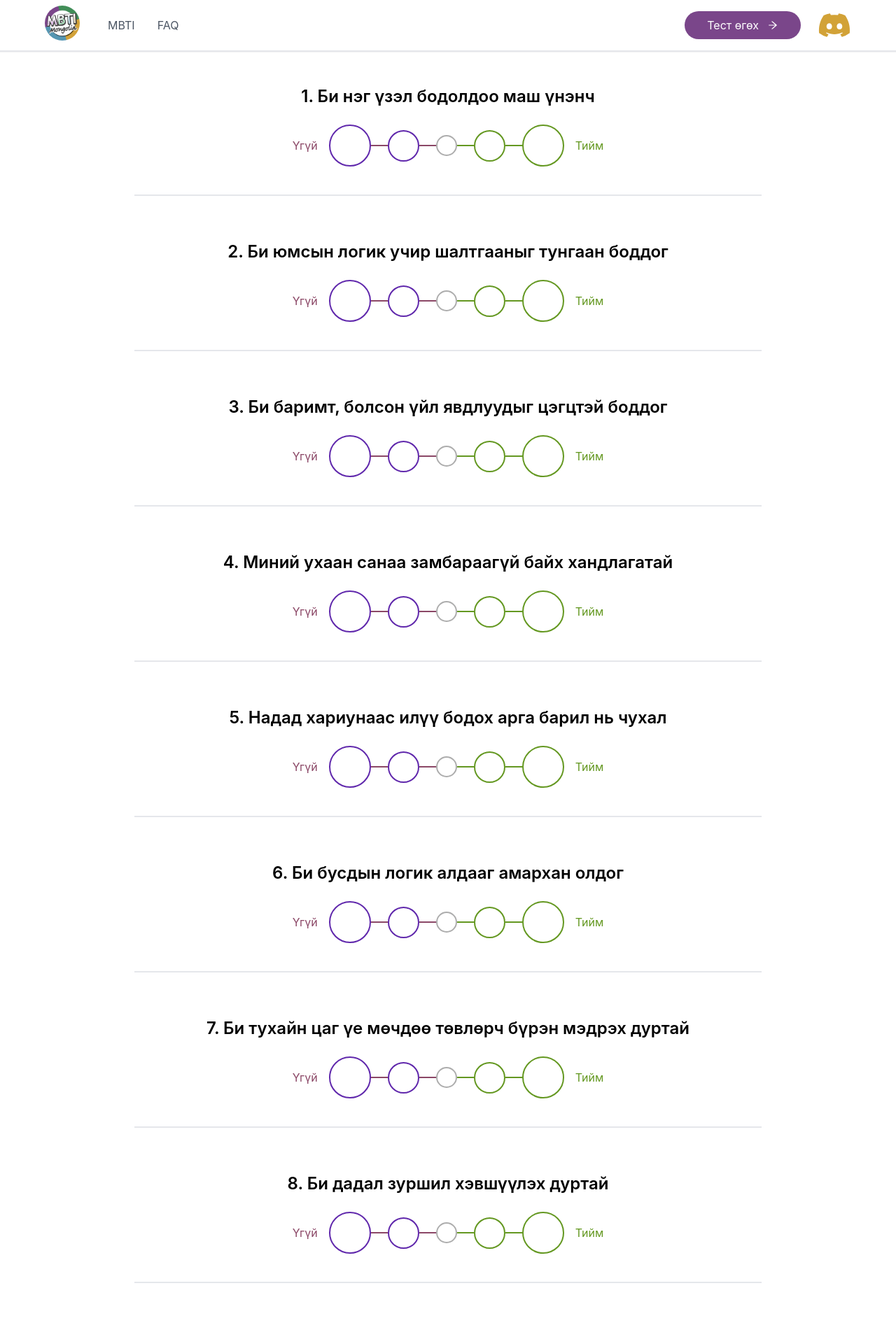
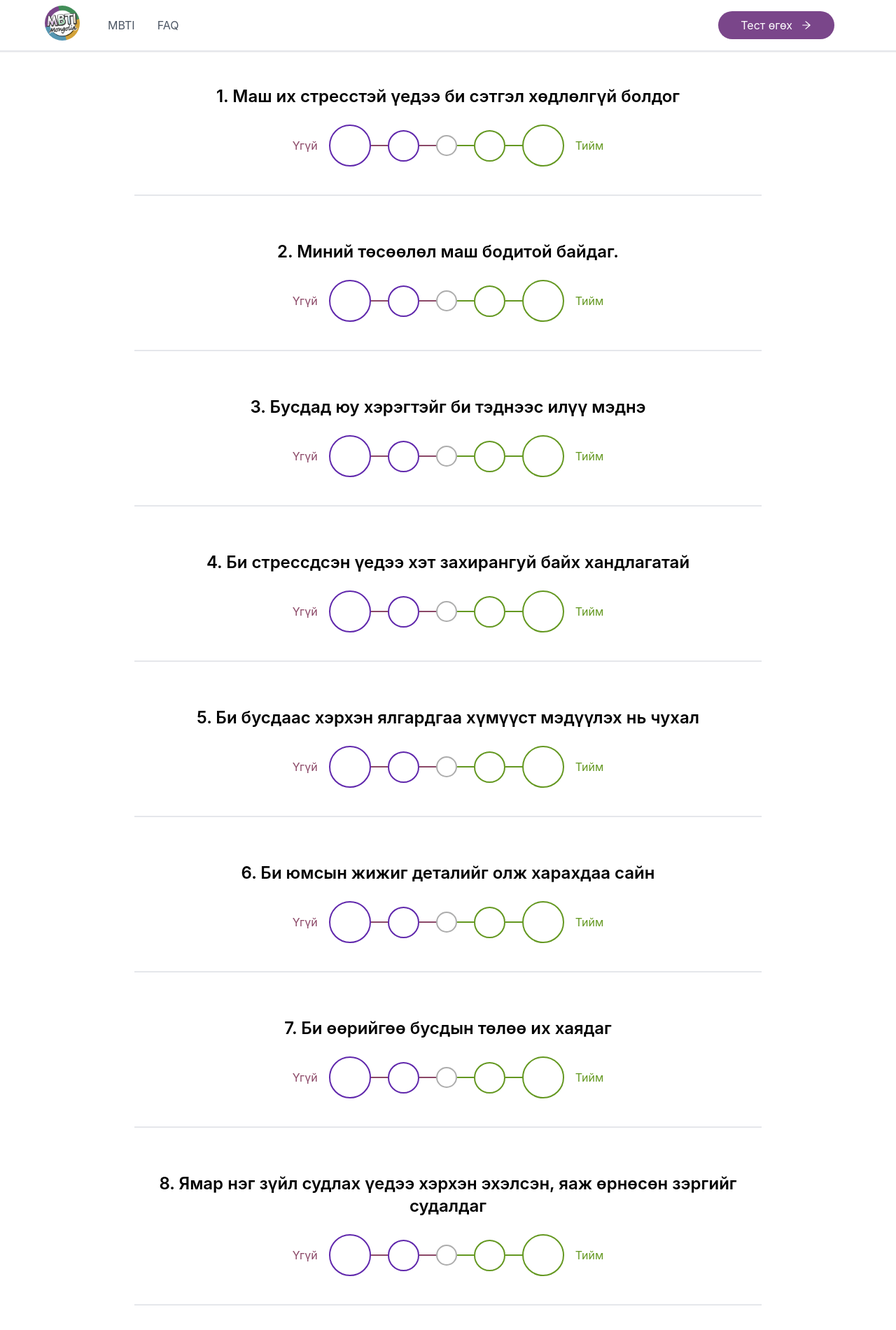
Before and after one commit to bilguudeiblgd/mbti_test, a Next.js app: page /test in a window 1280 px wide. Shown: the top 1901 px of the page at 70% size. Built offline with nearby package versions, Linux system fonts and the light colour scheme.

Commit message:
calculation button fixed, test data fixed

```diff
--- a/components/PopModal/CyberioPopModal.js
+++ b/components/PopModal/CyberioPopModal.js
@@ -21,9 +21,9 @@ export default function CyberioPopModal() {
         <div>
             <div className={"flex py-2 justify-center"}>
                 <div className={" absolute bottom-4"}>
-                    <Button variant="outlined" className={"text-[rgb(255,217,61)] text-xs rounded-full border-[rgb(255,217,61)]"} onClick={handleClickOpen}>
+                    <a className={"text-[rgb(255,217,61)] cursor-pointer border-2 px-2 py-1 font-medium text-xs rounded-full border-[rgb(255,217,61)]"} onClick={handleClickOpen}>
                         Тооцооллох арга
-                    </Button>
+                    </a>
                 </div>
             </div>
 
--- a/components/PopModal/PopModal.js
+++ b/components/PopModal/PopModal.js
@@ -21,9 +21,9 @@ export default function PopModal({ title, text }) {
         <div>
             <div className={"flex py-2 justify-center"}>
                 <div className={" absolute bottom-4"}>
-                    <Button variant="outlined" className={"text-[rgb(255,217,61)] text-xs rounded-full border-[rgb(255,217,61)]"} onClick={handleClickOpen}>
+                    <a className={"text-[rgb(255,217,61)] cursor-pointer border-2 px-2 py-1 font-medium text-xs rounded-full border-[rgb(255,217,61)]"} onClick={handleClickOpen}>
                         Тооцооллох арга
-                    </Button>
+                    </a>
                 </div>
             </div>
 
--- a/components/common/Navbar.js
+++ b/components/common/Navbar.js
@@ -59,11 +59,11 @@ export default function Navbar() {
                 href="https://discord.gg/a3tUXncYBG"
                 className={"cursor-pointer "}
               >
-                <FaDiscord
+                {/* <FaDiscord
                   className={""}
                   style={{ color: "rgb(210,162,55)" }}
                   size={"3rem"}
-                />
+                /> */}
               </a>
             </li>
           </div>
--- /dev/null
+++ b/components/data/soloFunctions.json
@@ -0,0 +1,98 @@
+[
+    {
+        "cogfunc": "Ne",
+        "question": "Би юмсыг ургуулан бодож санаачлахдаа сайн"
+    },
+    {
+        "cogfunc": "Ne",
+        "question": "Би ихэвчлэн бусдын хараагүй өнцгөөс хардаг"
+    },
+    {
+        "cogfunc": "Ne",
+        "question": "Хүмүүст би бодлоо яг яаж тайлбарлахаа олох хэцүү, эмх замбараагүй байдаг"
+    },
+    {
+        "cogfunc": "Ni",
+        "question": "Би юмны цаад утгыг нь харахдаа сайн"
+    },
+    {
+        "cogfunc": "Ni",
+        "question": "Миний төсөөлөл маш бодитой байдаг."
+    },
+    {
+        "cogfunc": "Ni",
+        "question": "Стресс ихтэй үедээ ирээдүй хэрхэн нурж унаж байгаа нь харагддаг"
+    },
+    {
+        "cogfunc": "Se",
+        "question": "Би юмсын жижиг деталийг олж харахдаа сайн"
+    },
+    {
+        "cogfunc": "Se",
+        "question": "Би хийсвэр кино зохиолоос илүү бодит кино, зохиолд дуртай"
+    },
+    {
+        "cogfunc": "Se",
+        "question": "Жижиг дуу чимээ, муухай үнэр эд нар тэсэхийн аргагүй санагддаг"
+    },
+    {
+        "cogfunc": "Si",
+        "question": "Би өнгөрснөө бодох үед бүх зүйл хэрхэн холбогдож ирснийг хардаг."
+    },
+    {
+        "cogfunc": "Si",
+        "question": "Ямар нэг зүйл судлах үедээ хэрхэн эхэлсэн, яаж өрнөсөн зэргийг судалдаг"
+    },
+    {
+        "cogfunc": "Si",
+        "question": "Би стрэссдсэн үедээ юмс яаж буруугаар эргэж болох боломжуудын талаар боддог"
+    },
+    {
+        "cogfunc": "Te",
+        "question": "Би юмсыг бичиж харж байж бодлоо цэгцэлдэг"
+    },
+    {
+        "cogfunc": "Te",
+        "question": "Ямар ч үр бүтээмжгүй үйлдэл хийх нь утгагүй"
+    },
+    {
+        "cogfunc": "Te",
+        "question": "Би стрессдсэн үедээ хэт захирангуй байх хандлагатай"
+    },
+    {
+        "cogfunc": "Ti",
+        "question": "Би хүний учир зүйн алдааг засах гэж дайрдаг"
+    },
+    {
+        "cogfunc": "Ti",
+        "question": "Би юмыг яг ойлгохын тулд заавал ухаж тунгаадаг"
+    },
+    {
+        "cogfunc": "Ti",
+        "question": "Би хүний үгийг надад ойлгомжгүй бол авдаггүй."
+    },
+    {
+        "cogfunc": "Fe",
+        "question": "Би өөрийгөө бусдын төлөө их хаядаг"
+    },
+    {
+        "cogfunc": "Fe",
+        "question": "Бусдад юу хэрэгтэйг би тэднээс илүү мэднэ"
+    },
+    {
+        "cogfunc": "Fe",
+        "question": "Стресс ихтэй үедээ би хүмүүсийг муулдаг"
+    },
+    {
+        "cogfunc": "Fi",
+        "question": "Би бусдаас хэрхэн ялгардгаа хүмүүст мэдүүлэх нь чухал"
+    },
+    {
+        "cogfunc": "Fi",
+        "question": "Би юунд дуртай юунд дургүйгээ сайн мэднэ."
+    },
+    {
+        "cogfunc": "Fi",
+        "question": "Маш их стресстэй үедээ би сэтгэл хөдлөлгүй болдог"
+    }
+]
--- a/pages/test.js
+++ b/pages/test.js
@@ -1,16 +1,10 @@
-import Head from 'next/head'
-import Image from 'next/image'
-import Router from 'next/router';
-import Link from 'next/link';
-import styles from "../styles/test.module.css";
-import Logo from '../public/logo.jpg';
 import Navbar from '../components/common/Navbar';
 import React, { useEffect, useState } from 'react';
 import { useRouter } from 'next/router';
 import DuoFunctions from '../components/DuoFunctions';
 import Question from '../components/Question';
 import CaseStudy from '../components/CaseStudy';
-
+import soloQuestionData from '../components/data/soloFunctions.json';
 
 export default function Test() {
 
@@ -29,89 +23,12 @@ export default function Test() {
   cogFunctions.set("Fe", 0);
   cogFunctions.set("Fi", 0);
 
-  let tempArray = [{
-    cogfunc: "Ne",
-    question: "Шинэ санаа олж сэдэх надад амархан",
-  }, {
-    cogfunc: "Ne",
-    question: "Би хамааралгүй мэт хоёр зүйлсийн хоорондын холбоо ажиглах дуртай"
-  }, {
-    cogfunc: "Ne",
-    question: "Миний ухаан санаа замбараагүй байх хандлагатай"
-  }, {
-    cogfunc: "Ni",
-    question: "Холын ирээдүй өөрийн эрхгүй нүдэнд харагддаг"
-  }, {
-    cogfunc: "Ni",
-    question: "Юмсын зүй тогтол надад амархан ажиглагддаг"
-  }, {
-    cogfunc: "Ni",
-    question: "Би нэг үзэл бодолдоо маш үнэнч"
-  }, {
-    cogfunc: "Se",
-    question: "Би хурдан шаламгай сэтгэж дасан зохицохдоо сайн"
-  }, {
-    cogfunc: "Se",
-    question: "Би тухайн цаг үе мөчдөө төвлөрч бүрэн мэдрэх дуртай"
-  }, {
-    cogfunc: "Se",
-    question: "Би эрсдэлтэй үйлдэл хийх дуртай"
-  }, {
-    cogfunc: "Si",
-    question: "Би баримт, болсон үйл явдлуудыг цэгцтэй боддог"
-  }, {
-    cogfunc: "Si",
-    question: "Би дадал зуршил хэвшүүлэх дуртай"
-  }, {
-    cogfunc: "Si",
-    question: "Би өнгөрсөндөө уягдах хандлагатай"
-  }, {
-    cogfunc: "Te",
-    question: "Би ямарваа нэгэн асуудлыг шийдэх хамгийн дөт замыг олохдоо сайн"
-  }, {
-    cogfunc: "Te",
-    question: "Би бодит үр дүнтэй үйлдэл хийхийг эрхэмлэдэг"
-  }, {
-    cogfunc: "Te",
-    question: "Би хэт захирангуй байх хандлагатай"
-  }, {
-    cogfunc: "Ti",
-    question: "Би бусдын логик алдааг амархан олдог"
-  }, {
-    cogfunc: "Ti",
-    question: "Би юмсын логик учир шалтгааныг тунгаан боддог"
-  }, {
-    cogfunc: "Ti",
-    question: "Надад хариунаас илүү бодох арга барил нь чухал"
-  }, {
-    cogfunc: "Fe",
-    question: "Би хэнтэй ч хамаагүй аашийг нь олоод харьцчихдаг"
-  }, {
-    cogfunc: "Fe",
-    question: "Бусдын сэтгэл хөдлөл надад чухал"
-  }, {
-    cogfunc: "Fe",
-    question: "Өөрийн шаардлагыг бусдад тавих нь надад хэцүү байдаг"
-  },
-  {
-    cogfunc: "Fi",
-    question: "Би мэдрэмж сайтай хүн"
-  },
-   {
-    cogfunc: "Fi",
-    question: "Би өөрийн ёс зүй, хэм хэмжээндээ үнэнч"
-  }, {
-    cogfunc: "Fi",
-    question: "Надад эвтэй байхаас шударга байх нь чухал"
-  },];
-
   let questionChecked = [];
   let questionChoosen = [];
   let scoreChoice = [-1.0, -0.6, 0, 0.6, 1.0];
 
   useEffect(() => {
-    tempArray = ShuffleArray(tempArray);
-    setSoloQuestions(tempArray);
+    setSoloQuestions(ShuffleArray(soloQuestionData));
     setSavingCogFunc(cogFunctions);
   }, [])
 
@@ -162,7 +79,7 @@ export default function Test() {
 
     return array;
   }
-  tempArray = ShuffleArray(tempArray);
+
   let resParameter = "";
   function createUrl() {
 
@@ -176,7 +93,7 @@ export default function Test() {
       "&Ti=" + Math.floor(savingCogFunc.get("Ti") * 10) / 10 +
       "&Fe=" + Math.floor(savingCogFunc.get("Fe") * 10) / 10 +
       "&Fi=" + Math.floor(savingCogFunc.get("Fi") * 10) / 10;
-      window.localStorage.setItem('previousTest', url + funcUrl);
+    window.localStorage.setItem('previousTest', url + funcUrl);
     router.push(url + funcUrl)
 
   }
```
Also changed, not shown: components/common/Footer.js (+12 -4 lines), components/data/duoFunctions.json (+93 -93 lines).
